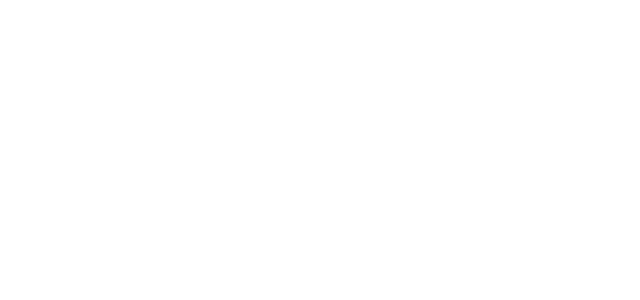
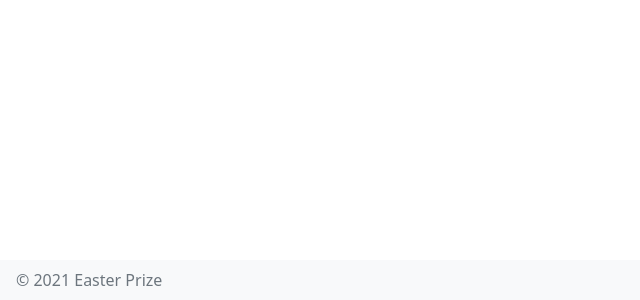
Before and after one commit to LieneTamuza/SGT-Final-Task, a React (Create React App) app in the folder front-end-react/: page / in a window 1280 px wide. Shown: the part 500-800 px from the top of the page, without its empty margins (0-640 px from the left). Built offline with nearby package versions, Linux system fonts and the light colour scheme.

Commit message:
Add footer

```diff
--- a/front-end-react/src/App.js
+++ b/front-end-react/src/App.js
@@ -1,9 +1,12 @@
-
+import { BrowserRouter as Router, Switch, Route } from 'react-router-dom';
+import Footer from "./Components/Footer";
 
 function App() {
     return (
         <div>
-
+            <Router>
+                <Footer />
+            </Router>
         </div>
     );
 }
--- /dev/null
+++ b/front-end-react/src/Components/Footer.js
@@ -0,0 +1,11 @@
+function Footer() {
+    return (
+        <div className='container-fluid mt-5 py-2 px-3 bg-light fixed-bottom'>
+            <div className="row">
+                <span className="text-secondary">&copy; 2021 Easter Prize</span>
+            </div>
+        </div>
+    );
+}
+
+export default Footer;
--- a/front-end-react/src/index.js
+++ b/front-end-react/src/index.js
@@ -1,6 +1,7 @@
 import React from 'react';
 import ReactDOM from 'react-dom';
 import App from './App';
+import 'bootstrap/dist/css/bootstrap.css';
 
 ReactDOM.render(
     <React.StrictMode>
```
Also changed, not shown: front-end-react/src/Assets/Images/ozons_logo.png (added).
